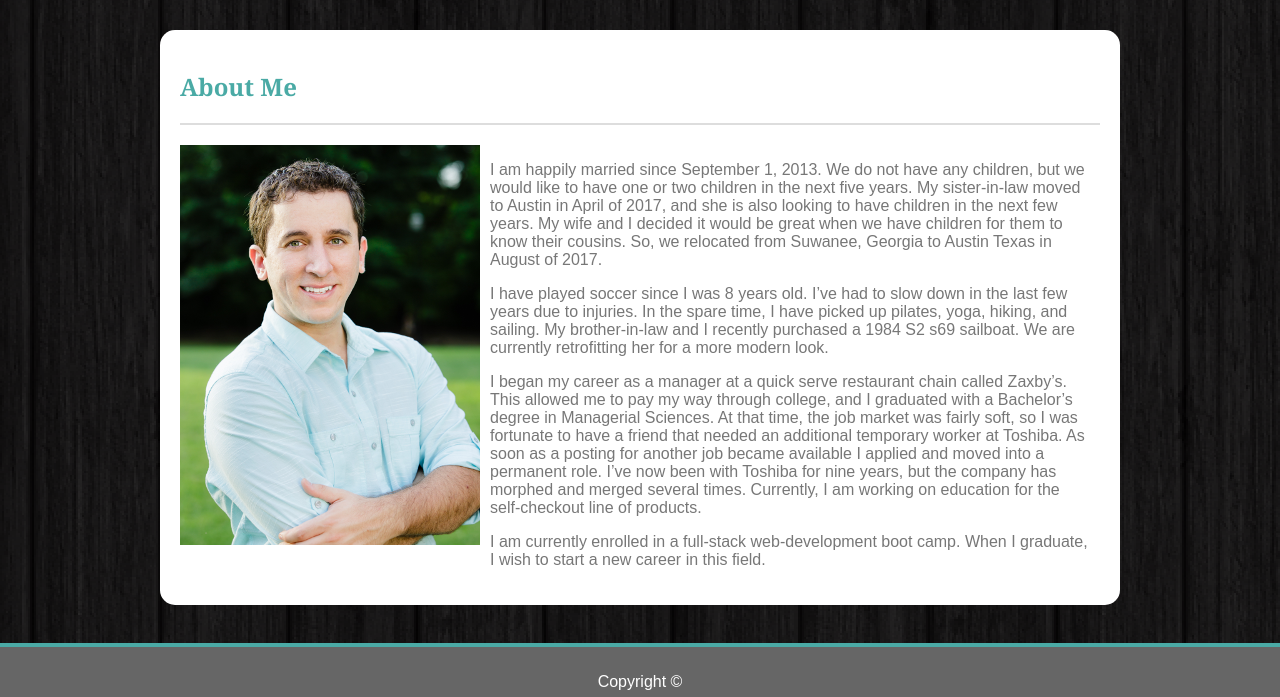
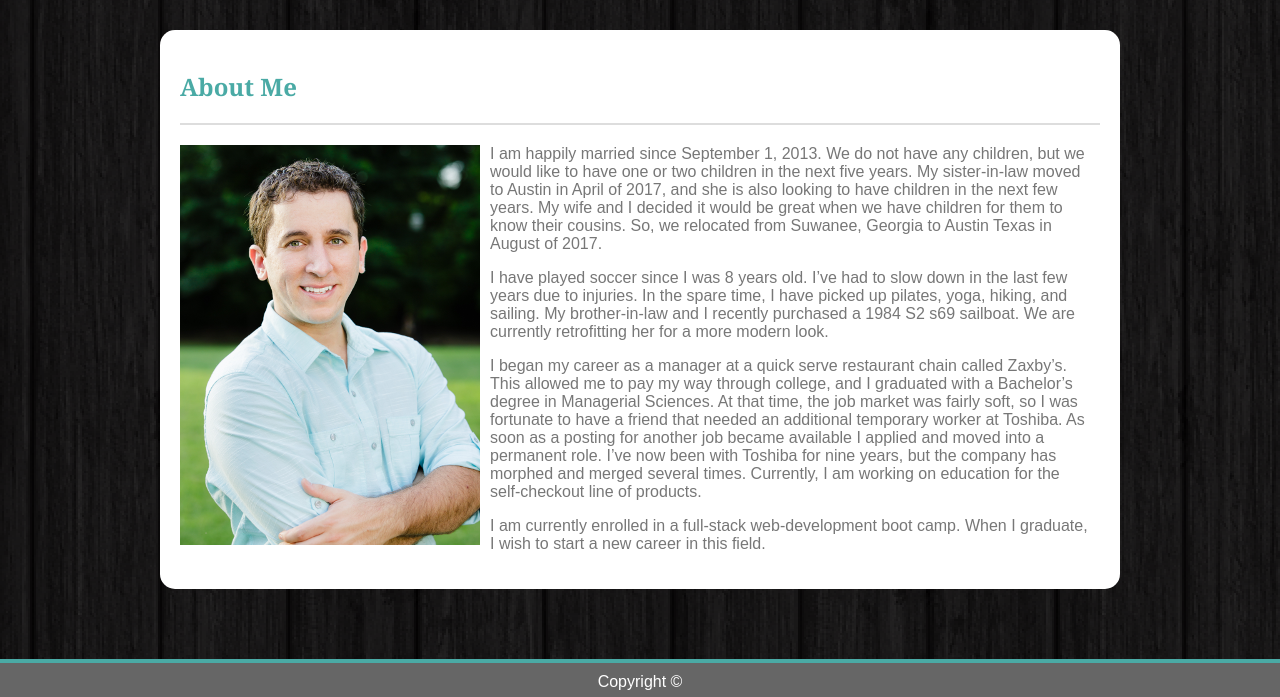
Before and after one commit to pbaker123/basicPortfolio, a plain HTML site: page index.html in a window 1280 px wide. Shown: the part 103-800 px from the top of the page. Drawn offline with Linux system fonts and the light colour scheme.

Commit message:
final edits pt 3

```diff
--- a/assets/css/style.css
+++ b/assets/css/style.css
@@ -44,6 +44,10 @@ footer {
 	left: 0px;
 	border-top: 4px solid #4aaaa5;
 	z-index: 20;
+}
+
+p {
+	-webkit-margin-before: 0em;
 }
 
 h1 {
```
